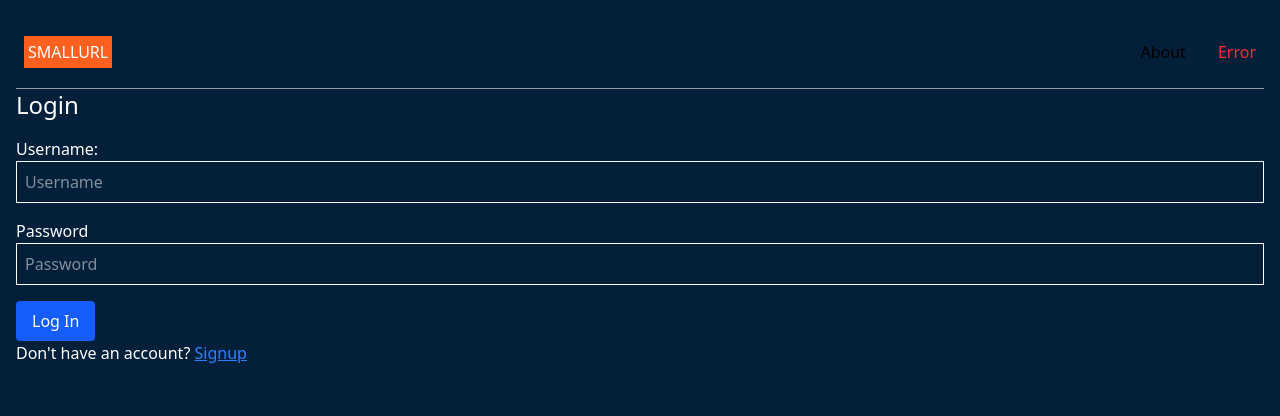
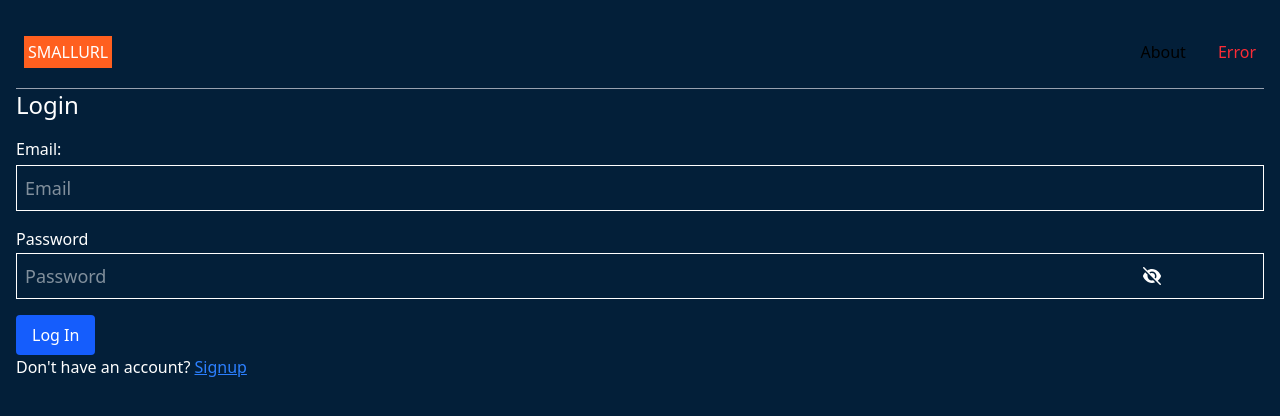
Before and after one commit to guardianprime/url-shortener, a React (Vite) app in the folder FRONTEND/: page /login in a window 1280 px wide. Shown: the top 416 px of the page. Built offline with nearby package versions, Linux system fonts and the light colour scheme; no server answers.

Commit message:
chore: adjusted the frontend login and signup page to match the backend

```diff
--- a/FRONTEND/src/pages/Login.jsx
+++ b/FRONTEND/src/pages/Login.jsx
@@ -4,31 +4,36 @@ import { Link, useNavigate } from "react-router-dom";
 import API_BASE_URL from "../config/api.js";
 import Hamburger from "../components/Hamburger.jsx";
 
+import { FontAwesomeIcon } from "@fortawesome/react-fontawesome";
+import { faEyeSlash, faEye } from "@fortawesome/free-solid-svg-icons";
+
 const Login = () => {
-  const [username, setUsername] = useState("");
+  const [email, setEmail] = useState("");
   const [password, setPassword] = useState("");
   const [error, setError] = useState("");
+  const [togglePassword, setTogglePassword] = useState(false);
   const navigate = useNavigate();
 
   const handleSubmit = async (e) => {
     e.preventDefault();
 
     try {
-      const res = await fetch(`${API_BASE_URL}/login`, {
+      const res = await fetch(`${API_BASE_URL}/api/v1/auth/login`, {
         method: "POST",
         headers: {
           "Content-Type": "application/json",
         },
         body: JSON.stringify({
-          username,
+          email,
           password,
         }),
       });
 
       const backendReply = await res.json();
+      console.log(backendReply);
 
       if (res.ok) {
-        navigate("/"); // Also works if status 200
+        navigate("/");
       } else {
         setError(backendReply.error);
       }
@@ -38,26 +43,37 @@ const Login = () => {
     }
   };
 
+  function handleToggle() {
+    setTogglePassword(true);
+    setTimeout(() => {
+      setTogglePassword(false);
+    }, 1000);
+  }
+
   return (
     <div className="p-4">
       <Hamburger home={true} urlpage={false} />
       <h2 className="text-2xl mb-4 text-white">Login</h2>
       <form onSubmit={handleSubmit} className="space-y-4 text-white">
-        <label htmlFor="username">Username:</label>
+        <div>
+          <label htmlFor="username">Email:</label>
           <input
-          className="border p-2 block w-full"
-          type="text"
-          placeholder="Username"
-          value={username}
+            className="border p-2 block w-full text-lg mt-1"
+            type="email"
+            placeholder="Email"
+            value={email}
             name="username"
-          onChange={(e) => setUsername(e.target.value)}
-          id="username"
+            onChange={(e) => setEmail(e.target.value)}
+            id="email"
             required
           />
+        </div>
+        <div>
           <label htmlFor="password">Password</label>
+          <div className="border w-full flex justify-between pr-2 mt-0.5">
             <input
-          className="border p-2 block w-full"
-          type="password"
+              className="w-5/6 p-2 text-lg"
+              type={togglePassword ? "text" : "password"}
               placeholder="Password"
               value={password}
               name="password"
@@ -65,6 +81,16 @@ const Login = () => {
               id="password"
               required
             />
+            <button type="button" onClick={handleToggle} className="w-1/6">
+              {togglePassword ? (
+                <FontAwesomeIcon icon={faEye} />
+              ) : (
+                <FontAwesomeIcon icon={faEyeSlash} />
+              )}
+            </button>
+          </div>
+        </div>
+
         <button
           className="bg-blue-600  px-4 py-2 rounded text-white"
           type="submit"
--- a/FRONTEND/src/pages/Signup.jsx
+++ b/FRONTEND/src/pages/Signup.jsx
@@ -6,6 +6,7 @@ import Hamburger from "../components/Hamburger.jsx";
 function Signup() {
   const [username, setUsername] = useState("");
   const [password, setPassword] = useState("");
+  const [email, setEmail] = useState("");
   const [error, setError] = useState("");
   const [isLoading, setIsLoading] = useState(false);
   const navigate = useNavigate();
@@ -16,14 +17,17 @@ function Signup() {
     setError("");
 
     try {
-      const res = await fetch(`${API_BASE_URL}/signup`, {
+      const res = await fetch(`${API_BASE_URL}/api/v1/auth/signup`, {
         method: "POST",
-        credentials: "include", // keep for cookie-based auth
+        credentials: "include",
         headers: {
           "Content-Type": "application/json",
         },
-        body: JSON.stringify({ username, password }),
+        body: JSON.stringify({ username, email, password }),
       });
+
+      const reply = await res.json(res);
+      console.log(reply);
 
       if (res.ok) {
         navigate("/");
@@ -57,7 +61,19 @@ function Signup() {
             required
           />
         </div>
-
+        <div>
+          <label htmlFor="email">Email</label>
+          <input
+            className="border p-2 block w-full"
+            type="email"
+            name="email"
+            placeholder="Enter email"
+            value={email}
+            onChange={(e) => setEmail(e.target.value)}
+            id="email"
+            required
+          />
+        </div>
         <div>
           <label htmlFor="password">Password</label>
           <input
```
Also changed, not shown: 2 other files (tests, documents, lock files or other folders). Lines whose indentation alone changed are shown as unchanged.
